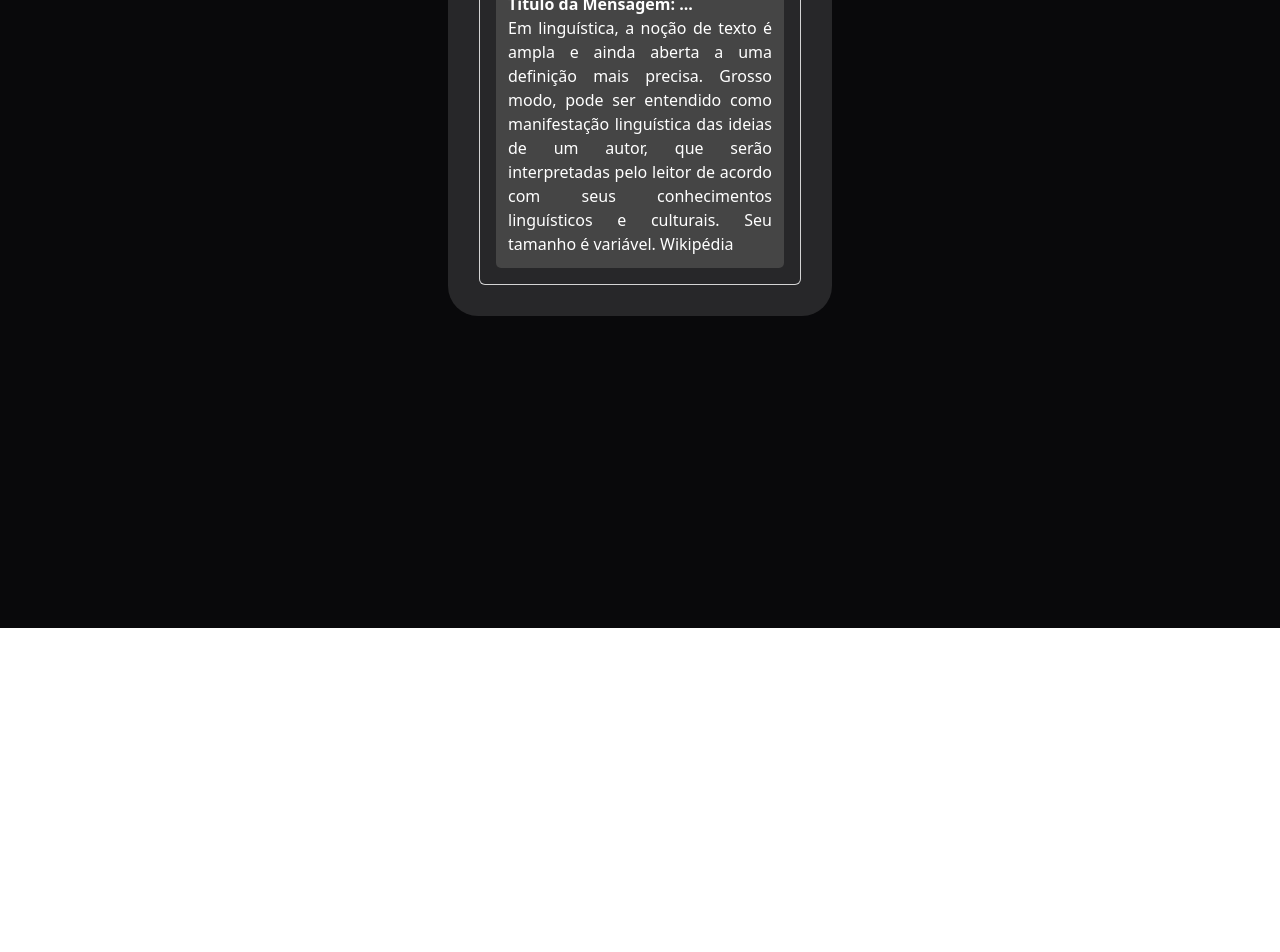
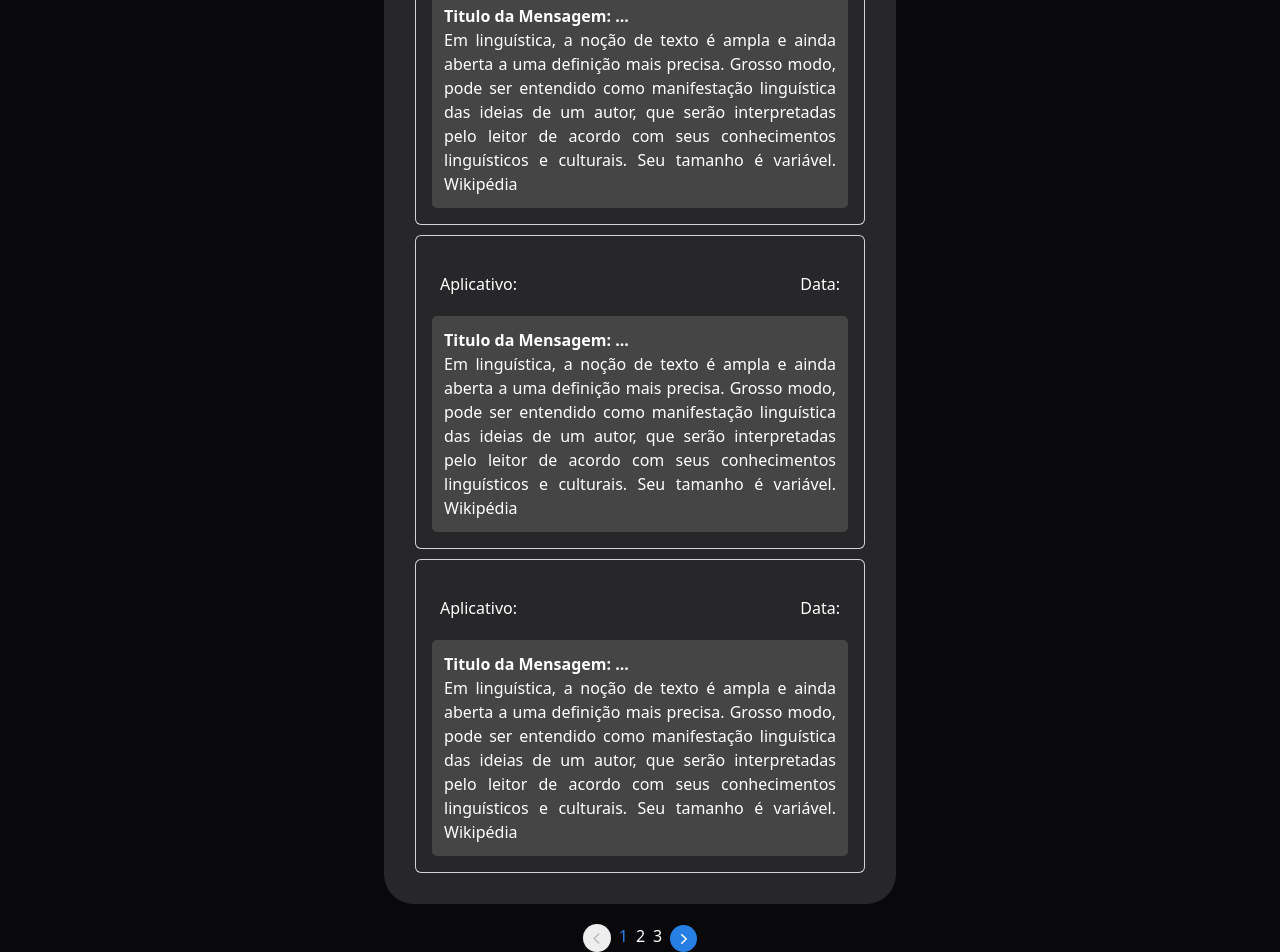
Before and after one commit to shinobe12/sendPushNotificationFront, a React (Vite) app: page /notification in a window 1280 px wide. Shown: the part 332-1284 px from the top of the page. Before the commit the page ends 960 px from the top, so only its background shows below. Built offline with nearby package versions, Linux system fonts and the light colour scheme.

Commit message:
actualizando

```diff
--- a/src/components/Form/index.tsx
+++ b/src/components/Form/index.tsx
@@ -1,4 +1,4 @@
-import { Fragment, useState } from "react"
+import { Fragment, useState, useMemo } from "react"
 import { Send, Trash2 } from 'lucide-react';
 import Sucesso from "../Sucesso";
 
@@ -28,9 +28,7 @@ export function Form() {
         setFormObject({...formObject, app : "", id:"", titulo:"", subTitulo:"",  mensagem:""})
     }
 
-    const translateButton = useMemo(() => {
-        return action === "ADD"? "bg-[#277FE3] dark:bg-[#277FE3]":"bg-[#454545] dark:bg-[#CFE4FF] dark:text-[#393939]"
-       },[action])
+    let styleTranslate
 
     function enviar(e: any,params:any){
         e.preventDefault();
@@ -48,9 +46,6 @@ export function Form() {
 
         }
     }
-
-
-
 
     //depois escrever uma funcao para contar a quantidade de caracteres da mensagem
 
@@ -235,6 +230,7 @@ export function Form() {
                             }>
                             <option >-- Selecionar App * --</option>
                             <option>Só Money</option>
+                            <option>Só Eventos</option>
                             <option>Paga Só</option>
                         </select><br/>
                     </div>
@@ -247,10 +243,11 @@ export function Form() {
                             <br/>
 
 
-                        <label className="text-slate-50 dark:text-[#656565]">Título *</label>
-                            <input required placeholder="Escreva um título" className="mt-5 block w-full p-1
+                        <label className={`text-slate-50 dark:text-[#656565]`}>Título *</label>
+                            <input required placeholder="Escreva um título" className={`
+                                mt-1 block w-full ${styleTranslate}
                                 rounded-md shadow-sm placeholder-[#8A8A8A] text-sm
-                                focus:outline-none dark:ring-1 dark:ring-[#EEEEEE]"
+                                focus:outline-none dark:ring-1 dark:ring-[#EEEEEE]`}
                                  value={formObject.titulo} onChange={
                                 e =>setFormObject({...formObject, titulo: e.target.value})
                             }  type="text" id="titulo"/>
--- a/src/components/Lista/index.tsx
+++ b/src/components/Lista/index.tsx
@@ -2,10 +2,42 @@
 
 export function Lista() {
     return (
-      <main className='min-h-screen bg-zinc-950 dark:bg-[#fff]'>
-          <div className="flex justify-center items-center max-w-[30%] ml-[35%] mt-10">
-            <div className=' p-8 bg-[#272729] dark:bg-[#fff] rounded-lg text-white text-center mt-10 flex justify-center'>
-              <div className=" p-4 rounded-md ring-1 ring-[#D4D4D4]">
+      <main className='min-h-screen bg-zinc-950 dark:bg-[#fff] flex justify-center'>
+          <div className=" max-w-[40%] mt-10">
+            <div className='p-8 bg-[#272729] dark:bg-[#fff] rounded-lg text-white text-center mt-10 justify-center'>
+              <div className=" p-4 rounded-md ring-1 mt-3 ring-[#D4D4D4]">
+                  <div className="flex justify-between p-2 mt-3">
+                    <div className="text-bold dark:text-zinc-900">Aplicativo: </div>
+                    <div className="text-bold dark:text-zinc-900">Data: </div>
+                  </div>
+                  <div className="text-justify mt-3 bg-[#454545] dark:bg-[#E8F2FF] rounded-md p-3">
+                    <h2 className="text-start font-semibold dark:text-zinc-900">Titulo da Mensagem: ...</h2>
+                      <p className="font-light dark:text-zinc-900">
+                        Em linguística, a noção de texto é ampla e ainda aberta a uma
+                        definição mais precisa. Grosso modo, pode ser entendido como manifestação
+                        linguística das ideias de um autor, que serão interpretadas pelo
+                        leitor de acordo com seus conhecimentos linguísticos e culturais.
+                        Seu tamanho é variável. Wikipédia
+                      </p>
+                  </div>
+              </div>
+              <div className=" p-4 rounded-md ring-1  mt-3 ring-[#D4D4D4]">
+                  <div className="flex justify-between p-2 mt-3">
+                    <div className="text-bold dark:text-zinc-900">Aplicativo: </div>
+                    <div className="text-bold dark:text-zinc-900">Data: </div>
+                  </div>
+                  <div className="text-justify mt-3 bg-[#454545] dark:bg-[#E8F2FF] rounded-md p-3">
+                    <h2 className="text-start font-semibold dark:text-zinc-900">Titulo da Mensagem: ...</h2>
+                      <p className="font-light dark:text-zinc-900">
+                        Em linguística, a noção de texto é ampla e ainda aberta a uma
+                        definição mais precisa. Grosso modo, pode ser entendido como manifestação
+                        linguística das ideias de um autor, que serão interpretadas pelo
+                        leitor de acordo com seus conhecimentos linguísticos e culturais.
+                        Seu tamanho é variável. Wikipédia
+                      </p>
+                  </div>
+              </div>
+              <div className=" p-4 rounded-md ring-1  mt-3 ring-[#D4D4D4]">
                   <div className="flex justify-between p-2 mt-3">
                     <div className="text-bold dark:text-zinc-900">Aplicativo: </div>
                     <div className="text-bold dark:text-zinc-900">Data: </div>
@@ -22,8 +54,29 @@ export function Lista() {
                   </div>
               </div>
 
+
+          </div>
+          <div className="flex justify-center mt-5">
+              <button>
+                <svg width="28" height="28" viewBox="0 0 27 27" fill="none" xmlns="http://www.w3.org/2000/svg">
+              <rect width="27" height="27" rx="13.5" fill="#EEEEEE"/>
+              <path fill-rule="evenodd" clip-rule="evenodd" d="M10.2197 14.5051C9.92678 14.2261 9.92678 13.7739 10.2197 13.4949L14.7197 9.20921C15.0126 8.93026 15.4874 8.93026 15.7803 9.20921C16.0732 9.48815 16.0732 9.94042 15.7803 10.2194L11.8107 14L15.7803 17.7806C16.0732 18.0596 16.0732 18.5118 15.7803 18.7908C15.4874 19.0697 15.0126 19.0697 14.7197 18.7908L10.2197 14.5051Z" fill="#BCBCBC"/>
+                </svg>
+              </button>
+            <span className='dark:text-zinc-700 text-white mr-2 ml-2 flex'>
+                <div className="text-[#277FE3] mr-2">1</div>
+                <div className="mr-2">2</div>
+                <div>3</div>
+            </span>
+              <button className="">
+                <svg width="27" height="27" viewBox="0 0 27 27" fill="none" xmlns="http://www.w3.org/2000/svg">
+              <rect width="27" height="27" rx="13.5" fill="#277FE3"/>
+              <path fill-rule="evenodd" clip-rule="evenodd" d="M16.7803 13.4949C17.0732 13.7739 17.0732 14.2261 16.7803 14.5051L12.2803 18.7908C11.9874 19.0697 11.5126 19.0697 11.2197 18.7908C10.9268 18.5118 10.9268 18.0596 11.2197 17.7806L15.1893 14L11.2197 10.2194C10.9268 9.94042 10.9268 9.48816 11.2197 9.20921C11.5126 8.93026 11.9874 8.93026 12.2803 9.20921L16.7803 13.4949Z" fill="white"/>
+                </svg>
+              </button>
           </div>
           </div>
+
       </main>
 
     );
--- a/src/pages/Notification/index..tsx
+++ b/src/pages/Notification/index..tsx
@@ -68,6 +68,7 @@ export function Notification() {
       </div>
       {action === "ADD"?<Form/>:<Lista/>}
 
+
       {sair && <div><div className="fixed inset-0 dark:bg-zinc-700 dark:bg-opacity-40 bg-black bg-opacity-50"></div>
                     <div className="fixed inset-0 flex justify-center items-center  animate-fade">
                         <div className="bg-[#fff]  p-3 rounded-md flex w-[200px] justify-center">
```
